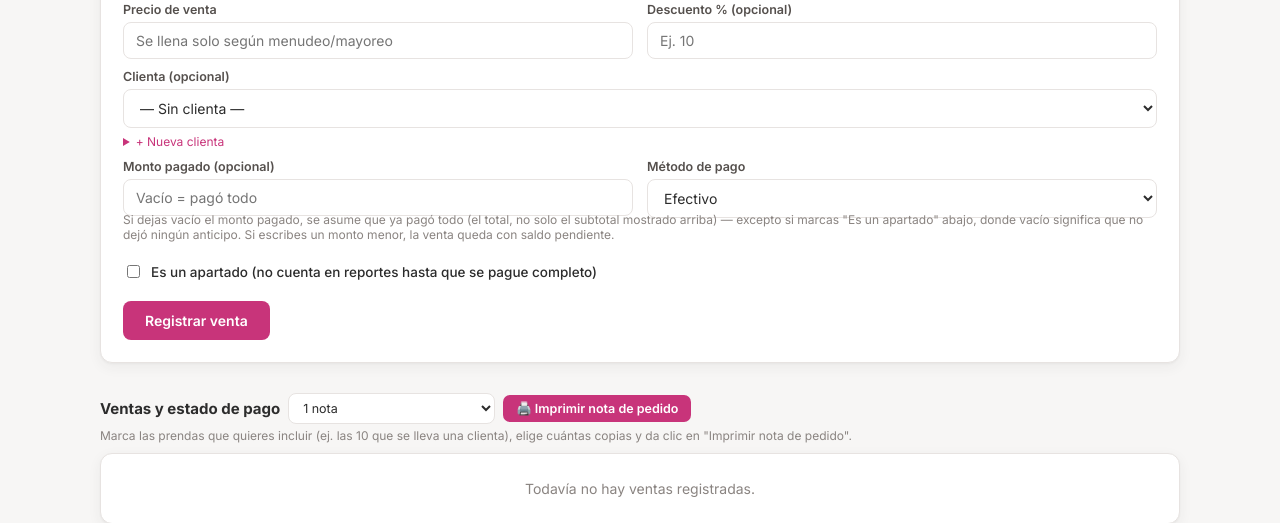
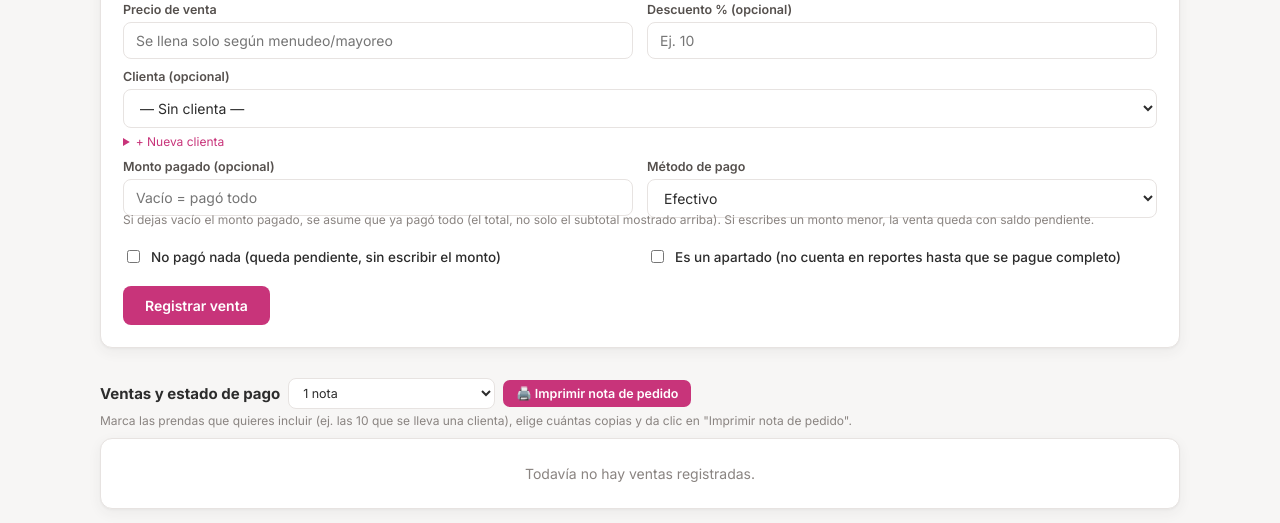
Before and after one commit to yuvalbaryosefp-alt/isha-wear-pos, a FastAPI app: template templates/ventas.html in a window 1280 px wide. Shown: the part 312-835 px from the top of the page. Run offline with FastAPI, Linux system fonts and the light colour scheme; the template is opened without the code that fills it, so the values that code supplies are empty.

Commit message:
Agrega casilla explícita "No pagó nada" en vez de depender de dejarlo vacío
Antes, para dejar una venta pendiente sin ningún anticipo había que
escribir "0" a mano — dejarlo vacío se interpretaba como pago completo.
Fácil de olvidar bajo presión en el mostrador. Ahora hay una casilla
("No pagó nada") que fuerza $0 sin importar qué haya en el campo de
monto, y en JS se deshabilita/limpia ese campo al marcarla para reforzar
que no hace falta escribir nada.

```diff
--- a/app/main.py
+++ b/app/main.py
@@ -569,6 +569,7 @@ def registrar_venta(
     monto_pagado: str = Form(""),   # opcional: vacío = se asume que pagó todo
     metodo_pago: str = Form("efectivo"),
     apartado: bool = Form(False),  # ej. la prenda ya salió pero no se ha pagado del todo
+    sin_pago: bool = Form(False),  # marca explícita: no pagó nada, no depende de dejar el monto vacío
     identidad: Identidad = Depends(requiere_login),
 ):
     """Registra una venta: descuenta stock y guarda la info financiera y el pago."""
@@ -629,12 +630,17 @@ def registrar_venta(
 
         # Valida el monto pagado ANTES de escribir nada (si no, un error aquí
         # dejaría la venta a medias, porque el bloque ya habría hecho commit).
-        # Si se deja vacío, se asume que pagó todo (el caso más común) — EXCEPTO
-        # si es un apartado, donde vacío significa que no dejó nada de anticipo.
+        # "Sin pago" manda sobre cualquier otra cosa: no hay que recordar
+        # escribir "0" ni dejar el campo vacío del modo correcto. Si no se
+        # marcó, vacío se asume como que pagó todo (el caso más común) —
+        # EXCEPTO si es un apartado, donde vacío significa sin anticipo.
         total_venta = float(precio_unitario) * cantidad_num
-        monto_pagado_num = parsear_dinero(monto_pagado)
-        if monto_pagado_num is None:
-            monto_pagado_num = 0.0 if apartado else total_venta
+        if sin_pago:
+            monto_pagado_num = 0.0
+        else:
+            monto_pagado_num = parsear_dinero(monto_pagado)
+            if monto_pagado_num is None:
+                monto_pagado_num = 0.0 if apartado else total_venta
 
         if monto_pagado_num < 0 or monto_pagado_num > total_venta:
             return RedirectResponse(
@@ -1093,6 +1099,7 @@ def registrar_carrito(
     monto_pagado: str = Form(""),
     metodo_pago: str = Form("efectivo"),
     apartado: bool = Form(False),  # ej. las prendas ya salieron pero no se han pagado del todo
+    sin_pago: bool = Form(False),  # marca explícita: no pagó nada, no depende de dejar el monto vacío
     producto_id: list[int] = Form(...),
     tipo_precio: list[str] = Form(...),
     cantidad: list[str] = Form(...),
@@ -1174,12 +1181,16 @@ def registrar_carrito(
             })
 
         # --- Paso 2: validar el pago combinado ANTES de escribir nada. ---
-        # Igual que en la venta individual: vacío = pagó todo, EXCEPTO si es
-        # un apartado, donde vacío significa que no dejó nada de anticipo.
+        # Igual que en la venta individual: "sin pago" manda sobre todo lo
+        # demás; si no se marcó, vacío = pagó todo, EXCEPTO si es un
+        # apartado, donde vacío significa que no dejó nada de anticipo.
         total_pedido = sum(it["subtotal"] for it in items_resueltos)
-        monto_pagado_num = parsear_dinero(monto_pagado)
-        if monto_pagado_num is None:
-            monto_pagado_num = 0.0 if apartado else total_pedido
+        if sin_pago:
+            monto_pagado_num = 0.0
+        else:
+            monto_pagado_num = parsear_dinero(monto_pagado)
+            if monto_pagado_num is None:
+                monto_pagado_num = 0.0 if apartado else total_pedido
 
         if monto_pagado_num < 0 or monto_pagado_num > total_pedido:
             return RedirectResponse(
--- a/templates/ventas.html
+++ b/templates/ventas.html
@@ -109,11 +109,16 @@
         </div>
       </div>
       <p class="nota">
-        Si dejas vacío el monto pagado, se asume que ya pagó todo (el total, no solo el subtotal mostrado arriba) —
-        excepto si marcas "Es un apartado" abajo, donde vacío significa que no dejó ningún anticipo.
+        Si dejas vacío el monto pagado, se asume que ya pagó todo (el total, no solo el subtotal mostrado arriba).
         Si escribes un monto menor, la venta queda con saldo pendiente.
       </p>
       <div class="fila-form">
+        <div>
+          <label class="opcion-check">
+            <input type="checkbox" id="v_sin_pago" name="sin_pago">
+            No pagó nada (queda pendiente, sin escribir el monto)
+          </label>
+        </div>
         <div>
           <label class="opcion-check">
             <input type="checkbox" id="v_apartado" name="apartado">
@@ -189,6 +194,17 @@
         document.getElementById('v_sku_error').textContent = 'Escribe un SKU válido antes de continuar.';
       }
     });
+
+    // "No pagó nada" deja claro que no hace falta escribir 0 ni dejarlo
+    // vacío a propósito: se limpia y se deshabilita el campo de monto.
+    (function () {
+      var sinPagoEl = document.getElementById('v_sin_pago');
+      var montoEl = document.getElementById('v_monto_pagado');
+      sinPagoEl.addEventListener('change', function () {
+        montoEl.disabled = sinPagoEl.checked;
+        if (sinPagoEl.checked) montoEl.value = '';
+      });
+    })();
   </script>
 
   <h2>
```
Also changed, not shown: templates/carrito.html (+21 -5 lines).
